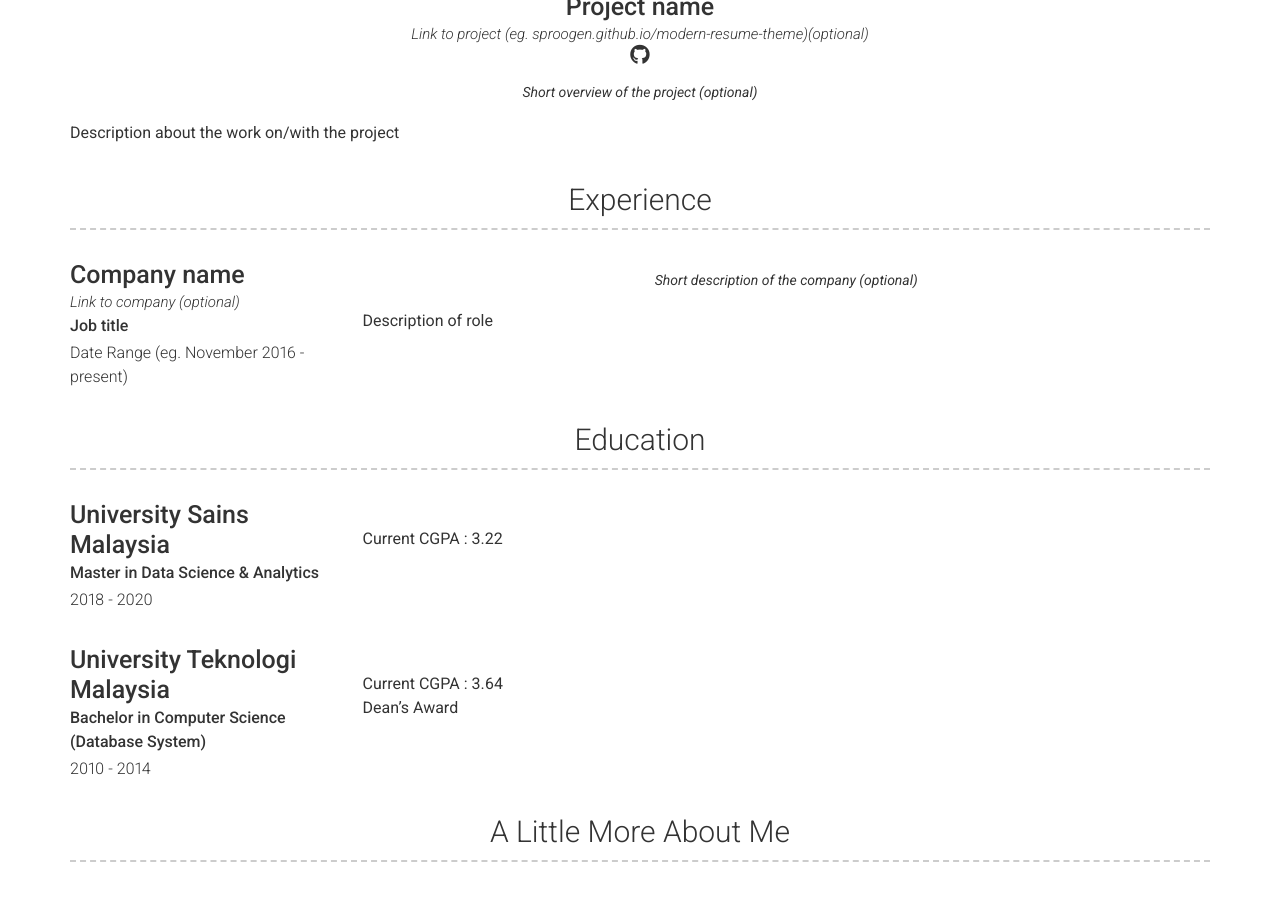
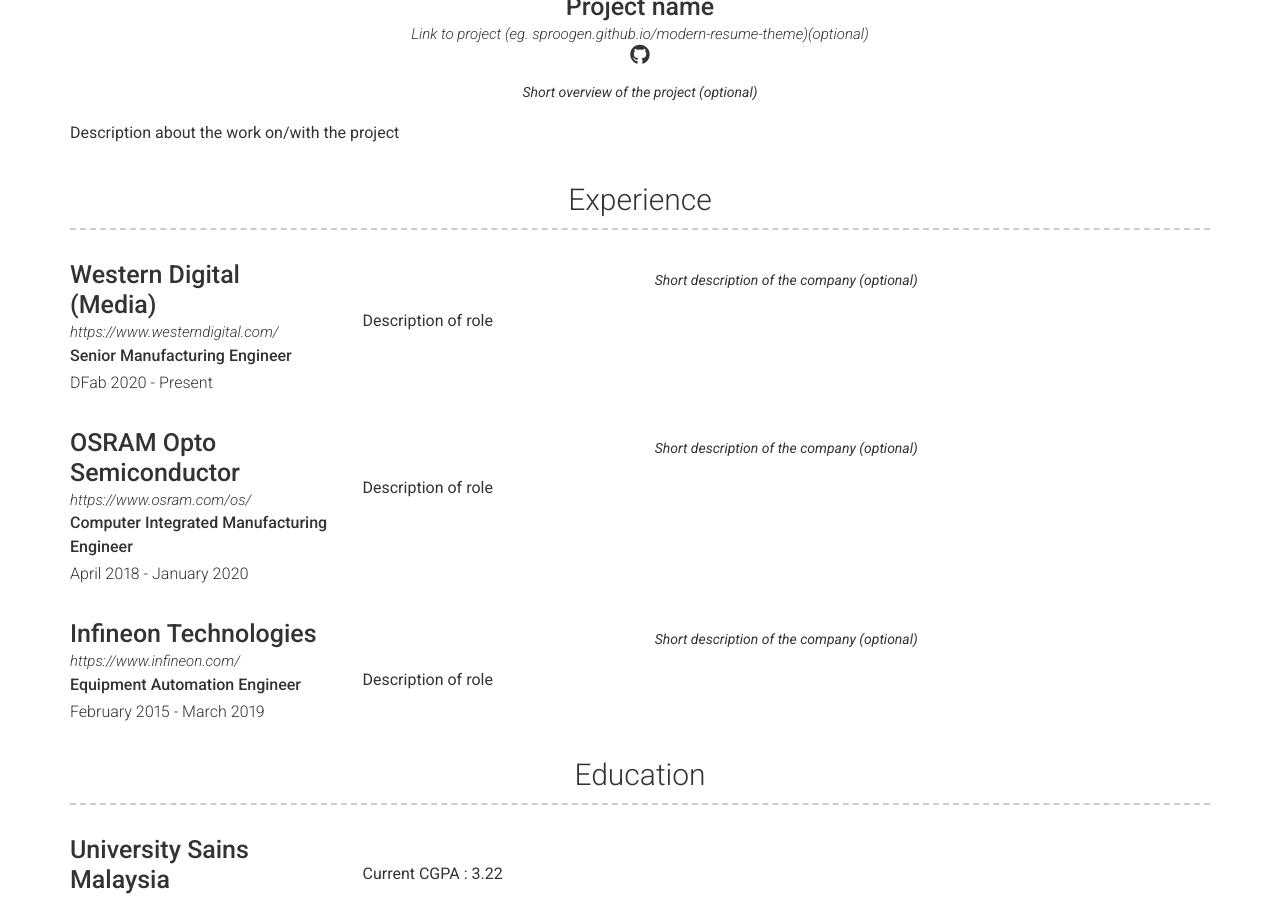
Before and after one commit to mahirahamzah/Resume, a Jekyll site: the page built from index.md, in a window 1280 px wide and 900 px high, scrolled down 615 px. Built offline with Jekyll 4.4.1, drawn with Linux system fonts in a browser that asks for light colours; nearby versions of some CDN libraries.

Commit message:
Update experience.yml

```diff
--- a/_data/experience.yml
+++ b/_data/experience.yml
@@ -1,10 +1,32 @@
 # Experience template
 - layout: left
-  company: Company name
-  link: Link to company (optional)
-  job_title: Job title
-  dates: Date Range (eg. November 2016 - present)
+  company: Western Digital (Media)
+  link: https://www.westerndigital.com/
+  job_title: Senior Manufacturing Engineer
+  dates: DFab 2020 - Present
   quote: >
    Short description of the company (optional)
   description: | # this will include new lines to allow paragraphs
     Description of role
+
+# Experience template
+- layout: left
+  company: OSRAM Opto Semiconductor
+  link: https://www.osram.com/os/
+  job_title: Computer Integrated Manufacturing Engineer
+  dates: April 2018 - January 2020
+  quote: >
+   Short description of the company (optional)
+  description: | # this will include new lines to allow paragraphs
+    Description of role
+
+# Experience template
+- layout: left
+  company: Infineon Technologies
+  link: https://www.infineon.com/
+  job_title: Equipment Automation Engineer
+  dates: February 2015 - March 2019
+  quote: >
+   Short description of the company (optional)
+  description: | # this will include new lines to allow paragraphs
+    Description of role
```
